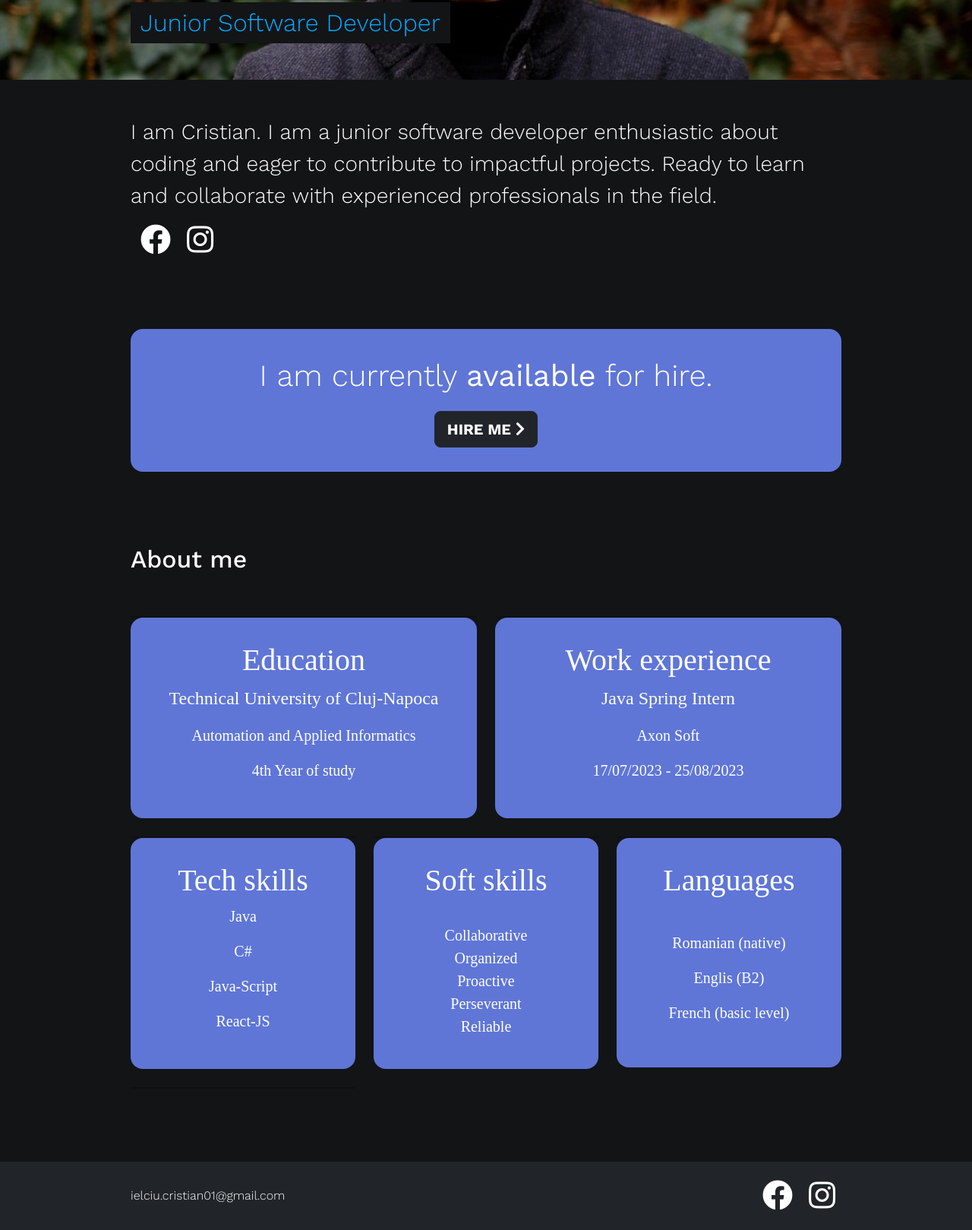
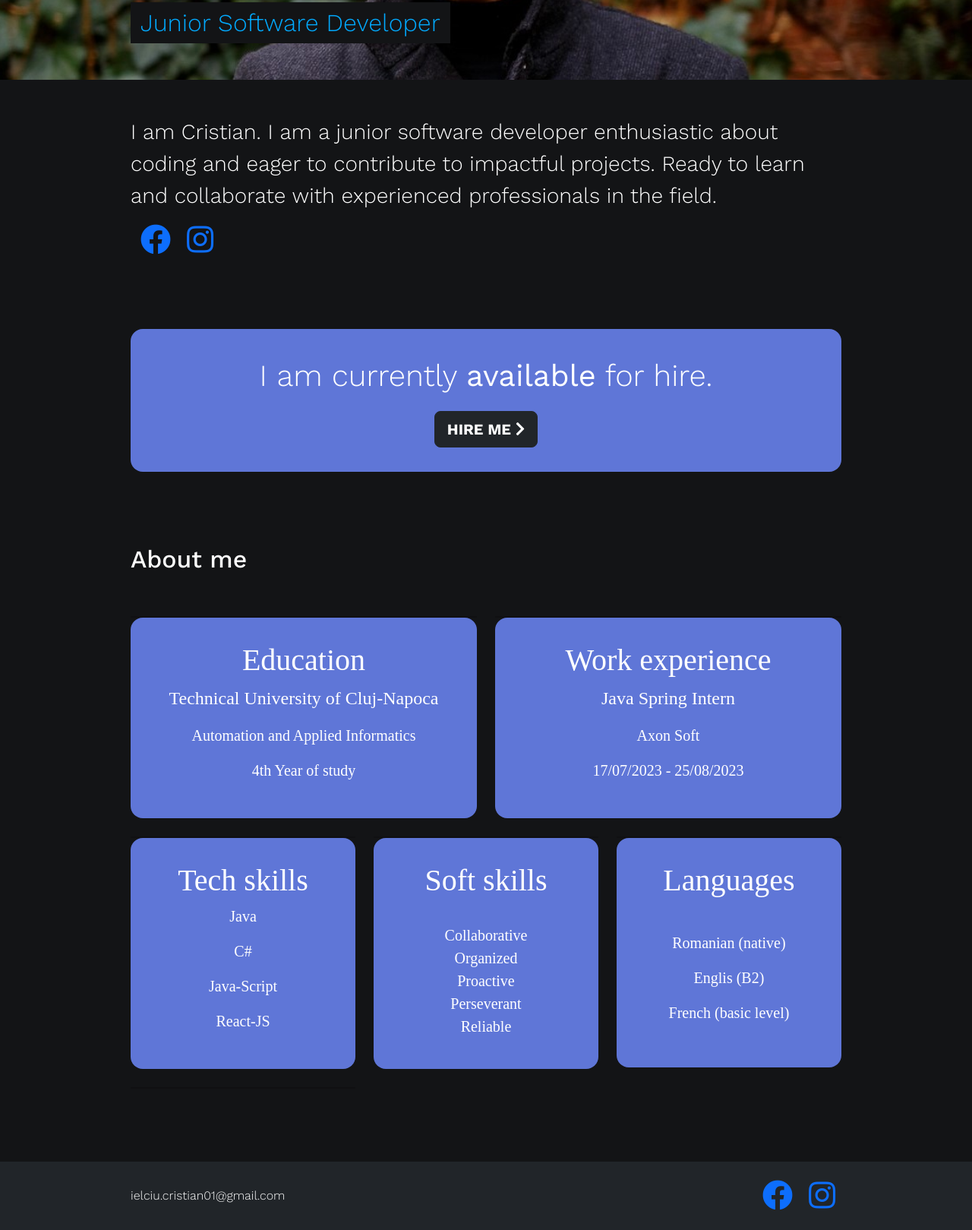
Before and after one commit to ICristian04/icristian04.github.io, a plain HTML site: page index.html in a window 1280 px wide. Shown: the part 495-2114 px from the top of the page at 76% size. Drawn offline with nearby package versions, Linux system fonts and the light colour scheme; a web font is replaced by a local one.

Commit message:
Added profile links

```diff
--- a/index.html
+++ b/index.html
@@ -4,7 +4,7 @@
 <head>
     <meta charset="utf-8">
     <meta name="viewport" content="width=device-width, initial-scale=1.0, shrink-to-fit=no">
-    <title>portfolio</title>
+    <title>Cristian Ielciu</title>
     <link rel="stylesheet" href="assets/bootstrap/css/bootstrap.min.css">
     <link rel="stylesheet" href="https://fonts.googleapis.com/css?family=Abhaya+Libre:400,500,600,700,800&amp;display=swap">
     <link rel="stylesheet" href="https://fonts.googleapis.com/css?family=Work+Sans:300,400,500,700,800&amp;display=swap">
@@ -27,15 +27,15 @@
                 <p class="fs-3">I am Cristian. I am a junior software developer enthusiastic about coding and eager to contribute to impactful projects. Ready to learn and collaborate with experienced professionals in the field.</p>
                 <ul class="list-inline mb-0">
                     <li class="list-inline-item"></li>
-                    <li class="list-inline-item"><i class="fab fa-facebook fs-1 me-2"></i></li>
-                    <li class="list-inline-item"><i class="fab fa-instagram fs-1 me-2"></i></li>
+                    <li class="list-inline-item"><a href="https://www.facebook.com/cristian.alexandru.3194"><i class="fab fa-facebook fs-1 me-2"></i></a></li>
+                    <li class="list-inline-item"><a href="https://www.instagram.com/cristianielciu/"><i class="fab fa-instagram fs-1 me-2"></i></a></li>
                 </ul>
             </div>
         </section>
         <section class="py-4 py-xl-5">
             <div class="container">
                 <div class="banner" style="--bs-primary: #5f76d7;--bs-primary-rgb: 95,118,215;">
-                    <p class="fs-1">I am currently <strong>available</strong> for hire.<br></p><button class="btn btn-dark btn-lg text-uppercase fw-bold" type="button">Hire me&nbsp;<i class="fas fa-chevron-right"></i></button>
+                    <p class="fs-1">I am currently <strong>available</strong> for hire.<br></p><a class="btn btn-dark btn-lg text-uppercase fw-bold" href="https://www.linkedin.com/in/cristian-alexandru-ielciu-619b37224/">HIRE ME&nbsp;<i class="fas fa-chevron-right"></i></a>
                 </div>
             </div>
         </section>
@@ -109,8 +109,8 @@
                 <div class="col-md-6 d-flex justify-content-center align-items-center justify-content-md-end py-2">
                     <ul class="list-inline mb-0">
                         <li class="list-inline-item"></li>
-                        <li class="list-inline-item"><i class="fab fa-facebook fs-1 me-2"></i></li>
-                        <li class="list-inline-item"><i class="fab fa-instagram fs-1 me-2"></i></li>
+                        <li class="list-inline-item"><a href="https://www.facebook.com/cristian.alexandru.3194"><i class="fab fa-facebook fs-1 me-2"></i></a></li>
+                        <li class="list-inline-item"><a href="https://www.instagram.com/cristianielciu/"><i class="fab fa-instagram fs-1 me-2"></i></a></li>
                     </ul>
                 </div>
             </div>
```
